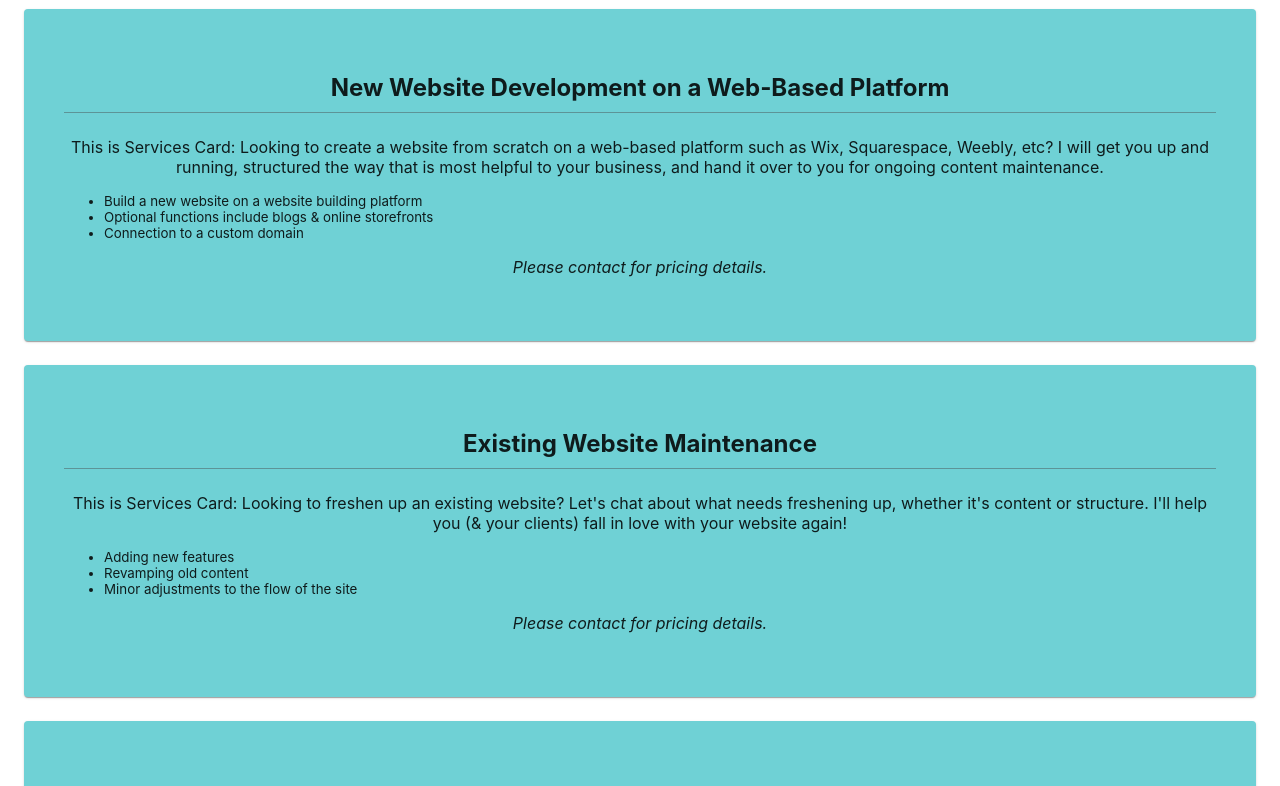
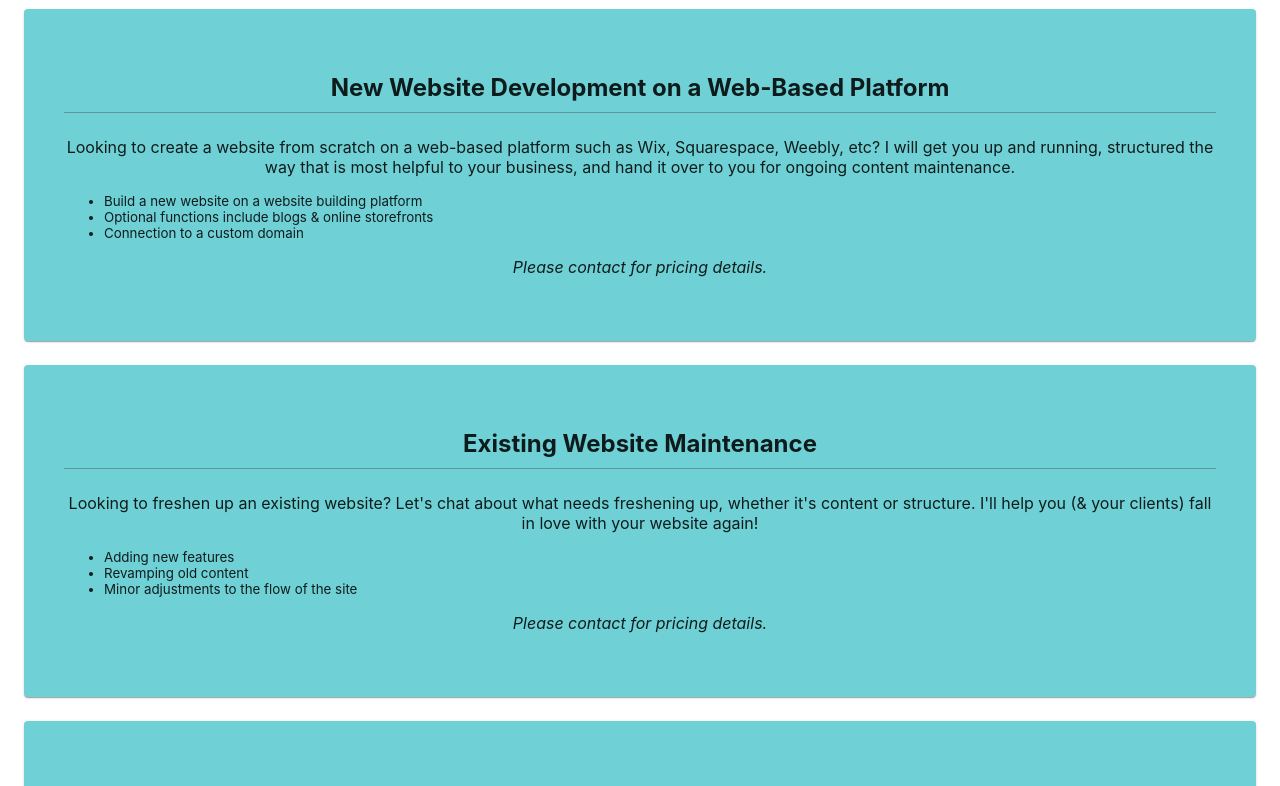
Before and after one commit to emmazart/magicians-workshop, a React (Create React App) app: page / in a window 1280 px wide. Shown: the part 1820-2606 px from the top of the page. Built offline with nearby package versions, Linux system fonts and the light colour scheme.

Commit message:
fixed typo in services card

```diff
--- a/src/components/Card.js
+++ b/src/components/Card.js
@@ -25,7 +25,7 @@ function ItemCard(props) {
                 <Card sx={serviceCard}>
                     <CardContent>
                     <h3 style={{fontSize: '1.5rem', borderBottom: `solid 1px ${theme.palette.primary.dark}`, paddingBottom: '10px'}}>{props.title}</h3>
-                    <p>This is Services Card: {props.description}</p>
+                    <p>{props.description}</p>
                     <ul style={{textAlign:'left', fontSize: 'smaller'}}>
                         {highlights.map(highlight => {
                             return(
```
